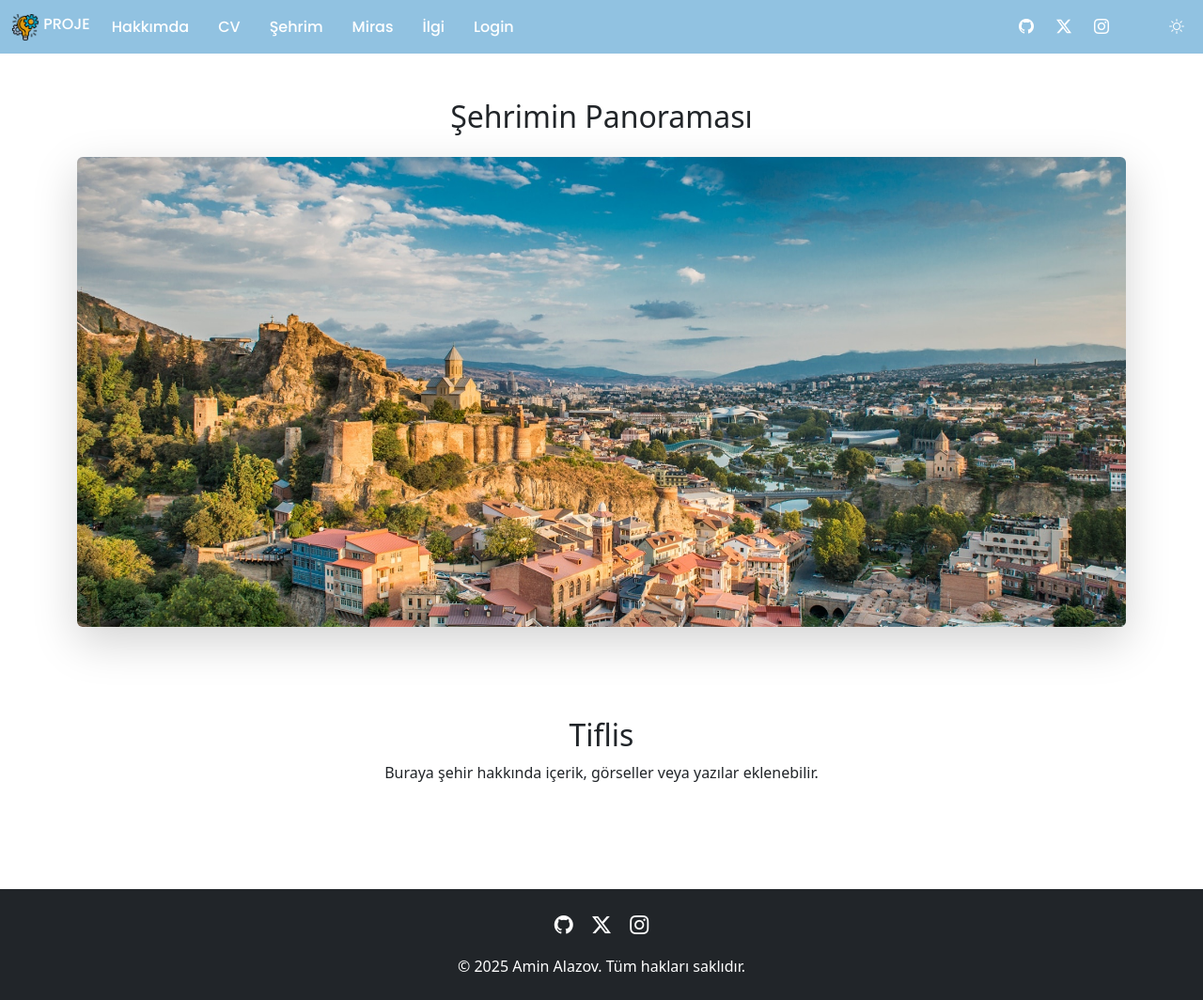
After one commit to amin-alazov/WTProject, a PHP site: page /sehrim.html in a window 1280 px wide. The commit adds this page. Shown: the whole page at 94% size. Run offline with PHP 8.4, Linux system fonts and the light colour scheme.

Commit message:
Sehir sayfasi...

```diff
--- a/cv.html
+++ b/cv.html
@@ -25,7 +25,7 @@
           <ul class="navbar-nav me-auto mb-2 mb-lg-0">
             <li class="nav-item"><a class="nav-link" href="index.html">Hakkımda</a></li>
             <li class="nav-item"><a class="nav-link active" href="cv.html">CV</a></li>
-            <li class="nav-item"><a class="nav-link" href="#">Şehrim</a></li>
+            <li class="nav-item"><a class="nav-link" href="sehrim.html">Şehrim</a></li>
             <li class="nav-item"><a class="nav-link" href="#">Miras</a></li>
             <li class="nav-item"><a class="nav-link" href="#">İlgi</a></li>
             <li class="nav-item"><a class="nav-link" href="#">Login</a></li>
--- a/index.html
+++ b/index.html
@@ -30,7 +30,7 @@
           <a class="nav-link" href="cv.html">CV</a>
         </li>
          <li class="nav-item">
-          <a class="nav-link active" aria-current="page" href="#">Şehrim</a>
+          <a class="nav-link active" aria-current="page" href="sehrim.html">Şehrim</a>
         </li>
          <li class="nav-item">
           <a class="nav-link active" aria-current="page" href="#">Miras</a>
--- /dev/null
+++ b/sehrim.html
@@ -0,0 +1,119 @@
+<!DOCTYPE html>
+<html lang="en" data-bs-theme="light">
+<head>
+  <meta charset="UTF-8" />
+  <meta name="viewport" content="width=device-width, initial-scale=1.0" />
+  <title>Şehrim - Amin Alazov</title>
+  <link href="https://cdn.jsdelivr.net/npm/aos@2.3.4/dist/aos.css" rel="stylesheet">
+  <link href="https://cdn.jsdelivr.net/npm/bootstrap@5.3.6/dist/css/bootstrap.min.css" rel="stylesheet">
+  <link rel="stylesheet" href="https://cdn.jsdelivr.net/npm/bootstrap-icons/font/bootstrap-icons.css">
+  <link rel="stylesheet" href="./style.css" />
+</head>
+<body>
+  <!-- Header -->
+  <header>
+    <nav class="navbar navbar-expand-lg custom-navbar">
+      <div class="container-fluid">
+        <a class="navbar-brand" href="index.html">
+          <img src="leftlogo.png" alt="Logo" width="30" height="30" class="d-inline-block align-text-top">
+          PROJE
+        </a>
+        <button class="navbar-toggler" type="button" data-bs-toggle="collapse" data-bs-target="#navbarSupportedContent">
+          <span class="navbar-toggler-icon"></span>
+        </button>
+        <div class="collapse navbar-collapse" id="navbarSupportedContent">
+          <ul class="navbar-nav me-auto mb-2 mb-lg-0">
+            <li class="nav-item"><a class="nav-link" href="index.html">Hakkımda</a></li>
+            <li class="nav-item"><a class="nav-link" href="cv.html">CV</a></li>
+            <li class="nav-item"><a class="nav-link active" href="sehrim.html">Şehrim</a></li>
+            <li class="nav-item"><a class="nav-link" href="#">Miras</a></li>
+            <li class="nav-item"><a class="nav-link" href="#">İlgi</a></li>
+            <li class="nav-item"><a class="nav-link" href="#">Login</a></li>
+          </ul>
+          <div class="d-flex align-items-center ms-auto">
+            <ul class="navbar-nav flex-row gap-2">
+              <li class="nav-item"><a class="nav-link" href="https://github.com/amin-alazov" target="_blank"><i class="bi bi-github"></i></a></li>
+              <li class="nav-item"><a class="nav-link" href="https://x.com/AminAlazov" target="_blank"><i class="bi bi-twitter-x"></i></a></li>
+              <li class="nav-item"><a class="nav-link" href="https://www.instagram.com/amin_alazov/" target="_blank"><i class="bi bi-instagram"></i></a></li>
+            </ul>
+            <div class="ms-5">
+              <ul class="navbar-nav">
+                <li class="nav-item">
+                  <button class="btn nav-link border-0 bg-transparent" id="themeToggleBtn">
+                    <i class="bi bi-sun" id="themeIcon"></i>
+                  </button>
+                </li>
+              </ul>
+            </div>
+          </div>
+        </div>
+      </div>
+    </nav>
+  </header>
+
+  <!-- Main Content -->
+  <main>
+
+    <section class="py-5">
+  <div class="container" data-aos="fade-up">
+    <h2 class="text-center mb-4">Şehrimin Panoraması</h2>
+    <div class="text-center">
+      <img src="tbilisi.jpg" alt="Şehrim" class="img-fluid rounded shadow-lg" style="max-height: 500px; object-fit: cover; width: 100%;">
+    </div>
+  </div>
+    </section>
+    <section class="py-5">
+      <div class="container text-center">
+        <h2 data-aos="fade-up">Tiflis</h2>
+        <p data-aos="fade-up" data-aos-delay="100">
+          Buraya şehir hakkında içerik, görseller veya yazılar eklenebilir.
+        </p>
+
+      </div>
+    </section>
+
+  </main>
+
+  <!-- Footer -->
+  <footer class="bg-dark text-white py-4 mt-5">
+    <div class="container text-center">
+      <div class="mb-3">
+        <a href="https://github.com/amin-alazov" class="text-white me-3" target="_blank"><i class="bi bi-github fs-5"></i></a>
+        <a href="https://x.com/AminAlazov" class="text-white me-3" target="_blank"><i class="bi bi-twitter-x fs-5"></i></a>
+        <a href="https://www.instagram.com/amin_alazov/" class="text-white" target="_blank"><i class="bi bi-instagram fs-5"></i></a>
+      </div>
+      <p class="mb-0">© 2025 Amin Alazov. Tüm hakları saklıdır.</p>
+    </div>
+  </footer>
+
+  <!-- Scripts -->
+  <script src="https://cdn.jsdelivr.net/npm/bootstrap@5.3.6/dist/js/bootstrap.bundle.min.js"></script>
+  <script src="https://cdn.jsdelivr.net/npm/aos@2.3.4/dist/aos.js"></script>
+  <script>
+    AOS.init();
+    const themeToggleBtn = document.getElementById('themeToggleBtn');
+    const themeIcon = document.getElementById('themeIcon');
+    const html = document.documentElement;
+
+    // Apply saved theme
+    const savedTheme = localStorage.getItem('theme');
+    if (savedTheme) {
+      html.setAttribute('data-bs-theme', savedTheme);
+      themeIcon.classList.toggle('bi-moon', savedTheme === 'dark');
+      themeIcon.classList.toggle('bi-sun', savedTheme === 'light');
+    } else {
+      html.setAttribute('data-bs-theme', 'light');
+      themeIcon.classList.add('bi-sun');
+    }
+
+    themeToggleBtn.addEventListener('click', () => {
+      const isDark = html.getAttribute('data-bs-theme') === 'dark';
+      const newTheme = isDark ? 'light' : 'dark';
+      html.setAttribute('data-bs-theme', newTheme);
+      localStorage.setItem('theme', newTheme);
+      themeIcon.classList.toggle('bi-sun', newTheme === 'light');
+      themeIcon.classList.toggle('bi-moon', newTheme === 'dark');
+    });
+  </script>
+</body>
+</html>
--- a/style.css
+++ b/style.css
@@ -89,12 +89,12 @@
 }
 .card {
   border: 3px solid  #0041f5;
-  box-shadow: 0 8px 20px rgba(0, 0, 0, 0.25); ы
+  box-shadow: 0 8px 20px rgba(0, 0, 0, 0.25);
   border-radius: 9px;
   transition: transform 0.3s ease, box-shadow 0.3s ease;
 }
 
 .card:hover {
-  transform: translateY(-5px); /* легкий подъём при наведении */
-  box-shadow: 0 12px 30px rgba(0, 0, 0, 0.35); /* усиленная тень */
+  transform: translateY(-5px);
+  box-shadow: 0 12px 30px rgba(0, 0, 0, 0.35);
 }
```
Also changed, not shown: tbilisi.jpg (added).
